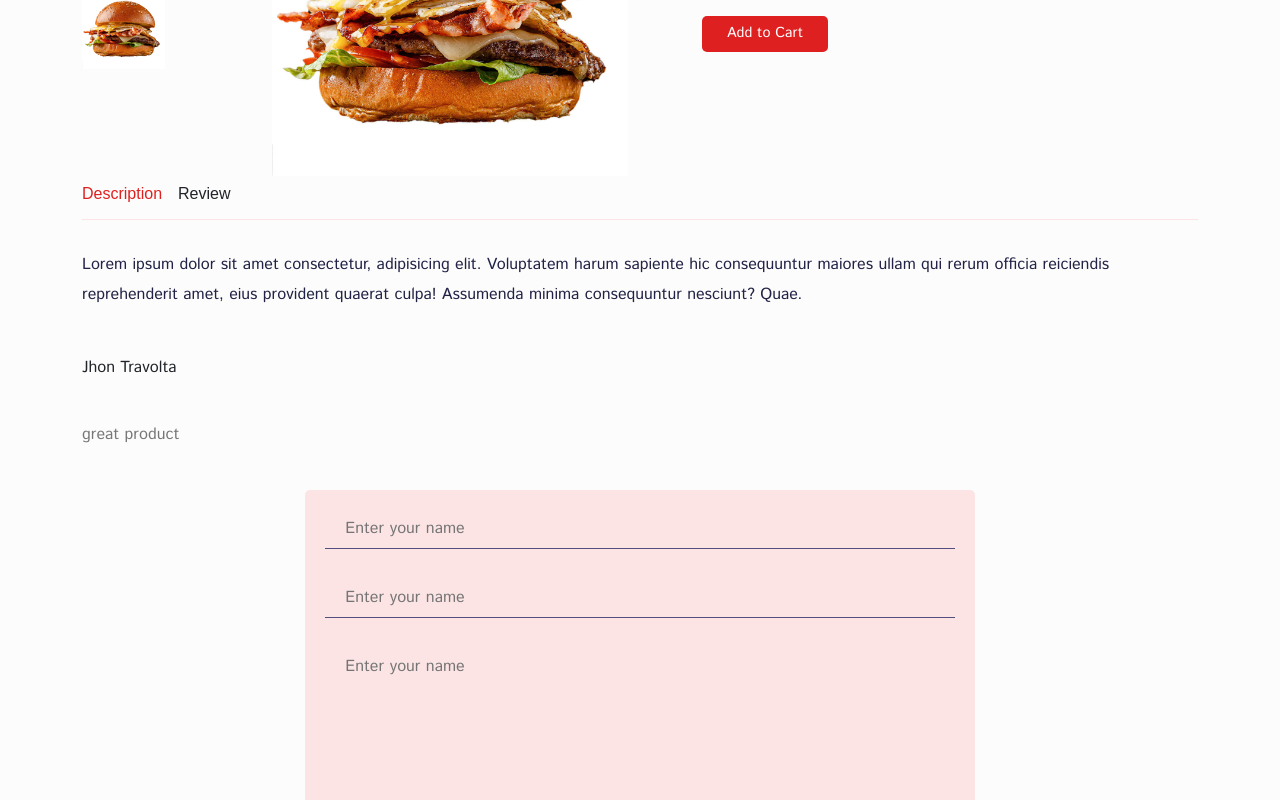
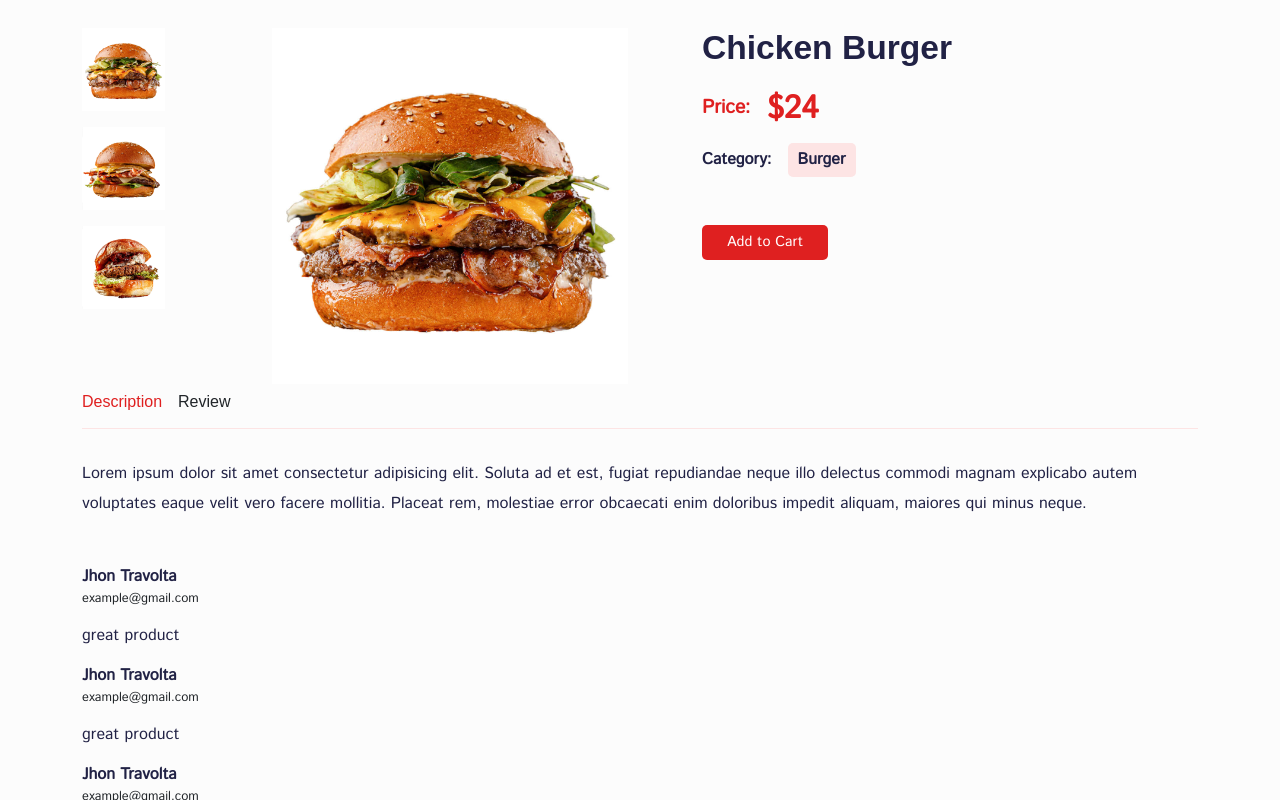
Before and after one commit to Andrewmoren/e_commerce_pizza, a React (Create React App) app: page /foods/01 in a window 1280 px wide. Shown: the part 340-1140 px from the top of the page. Built offline with nearby package versions, Linux system fonts and the light colour scheme; a web font is replaced by a local one.

Commit message:
FoodDetails: logic

```diff
--- a/src/pages/FoodDetails.jsx
+++ b/src/pages/FoodDetails.jsx
@@ -1,4 +1,4 @@
-import React from "react";
+import React, { useState, useEffect } from "react";
 
 import products from "../assets/fake-data/products";
 import { useParams } from "react-router-dom";
@@ -11,39 +11,70 @@ import productImg from "../assets/images/product_01.1.jpg";
 import "../styles/product-details.css";
 
 const FoodDetails = () => {
+  const [tab, setTab] = useState("desc");
+
+  const { id } = useParams();
+
+  const product = products.find((prod) => prod.id === id);
+  const [previewImg, setPreviewImg] = useState(product.image01);
+  const { title, price, category, desc } = product;
+
   return (
+    <Helmet title="Product-details">
+      <CommonSection title={title} />
       <section>
         <Container>
           <Row>
             <Col lg="2" md="2">
               <div className="product__images">
-              <div className="img__item">
-                <img src={productImg} alt="productImg" className="w-50" />
+                <div
+                  className="img__item mb-3"
+                  onClick={() => setPreviewImg(product.image01)}
+                >
+                  <img
+                    src={product.image01}
+                    alt="productImg"
+                    className="w-50"
+                  />
                 </div>
-              <div className="img__item">
-                <img src={productImg} alt="productImg" className="w-50" />
+                <div
+                  className="img__item mb-3"
+                  onClick={() => setPreviewImg(product.image02)}
+                >
+                  <img
+                    src={product.image02}
+                    alt="productImg"
+                    className="w-50"
+                  />
                 </div>
 
-              <div className="img__item">
-                <img src={productImg} alt="productImg" className="w-50" />
+                <div
+                  className="img__item"
+                  onClick={() => setPreviewImg(product.image03)}
+                >
+                  <img
+                    src={product.image03}
+                    alt="productImg"
+                    className="w-50"
+                  />
                 </div>
               </div>
             </Col>
 
             <Col lg="4" md="4">
               <div className="product__main-img">
-              <img src={productImg} alt="productImg" className="w-100" />
+                <img src={previewImg} alt="productImg" className="w-100" />
               </div>
             </Col>
 
             <Col lg="6" md="6">
               <div className="single__product-content">
-              <h2 className="product__title mb-3">Pizza with mushroom</h2>
+                <h2 className="product__title mb-3">{title}</h2>
                 <p className="product__price">
-                Price: <span>$34</span>
+                  Price: <span>${price}</span>
                 </p>
                 <p className="category mb-5">
-                Category: <span>Burger</span>
+                  Category: <span>{category}</span>
                 </p>
 
                 <button className="addToCart__btn">Add to Cart</button>
@@ -57,18 +88,26 @@ const FoodDetails = () => {
               </div>
 
               <div className="tab__content">
-              <p>
-                Lorem ipsum dolor sit amet consectetur, adipisicing elit.
-                Voluptatem harum sapiente hic consequuntur maiores ullam qui
-                rerum officia reiciendis reprehenderit amet, eius provident
-                quaerat culpa! Assumenda minima consequuntur nesciunt? Quae.
-              </p>
+                <p>{desc}</p>
               </div>
 
-            <div className="tab__form">
+              <div className="tab__form mb-3">
                 <div className="review">
-                <p className="user__name">Jhon Travolta</p>
-                <p className="review__text">great product</p>
+                  <p className="user__name mb-0">Jhon Travolta</p>
+                  <p className="user__email">example@gmail.com</p>
+                  <p className="feedback__text">great product</p>
+                </div>
+
+                <div className="review">
+                  <p className="user__name mb-0">Jhon Travolta</p>
+                  <p className="user__email">example@gmail.com</p>
+                  <p className="feedback__text">great product</p>
+                </div>
+
+                <div className="review">
+                  <p className="user__name mb-0">Jhon Travolta</p>
+                  <p className="user__email">example@gmail.com</p>
+                  <p className="feedback__text">great product</p>
                 </div>
                 <form className="form">
                   <div className="form__group">
@@ -96,6 +135,7 @@ const FoodDetails = () => {
           </Row>
         </Container>
       </section>
+    </Helmet>
   );
 };
 
--- a/src/styles/product-details.css
+++ b/src/styles/product-details.css
@@ -78,3 +78,20 @@
 .form__group textarea:focus {
     outline: none;
 }
+
+.user__name {
+    font-weight: 600;
+    color: #212245
+}
+
+.user__email {
+    font-size: 0.8rem;
+}
+
+.feedback__text {
+    color: #212245
+}
+
+.img__item {
+    cursor: pointer;
+}
```
Lines whose indentation alone changed are shown as unchanged.
